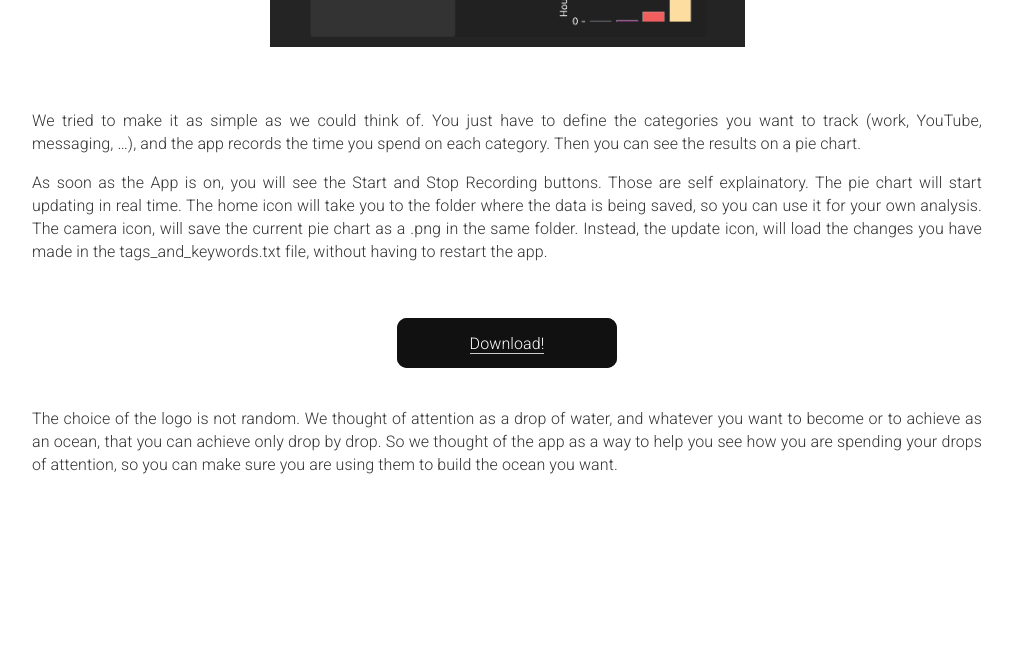
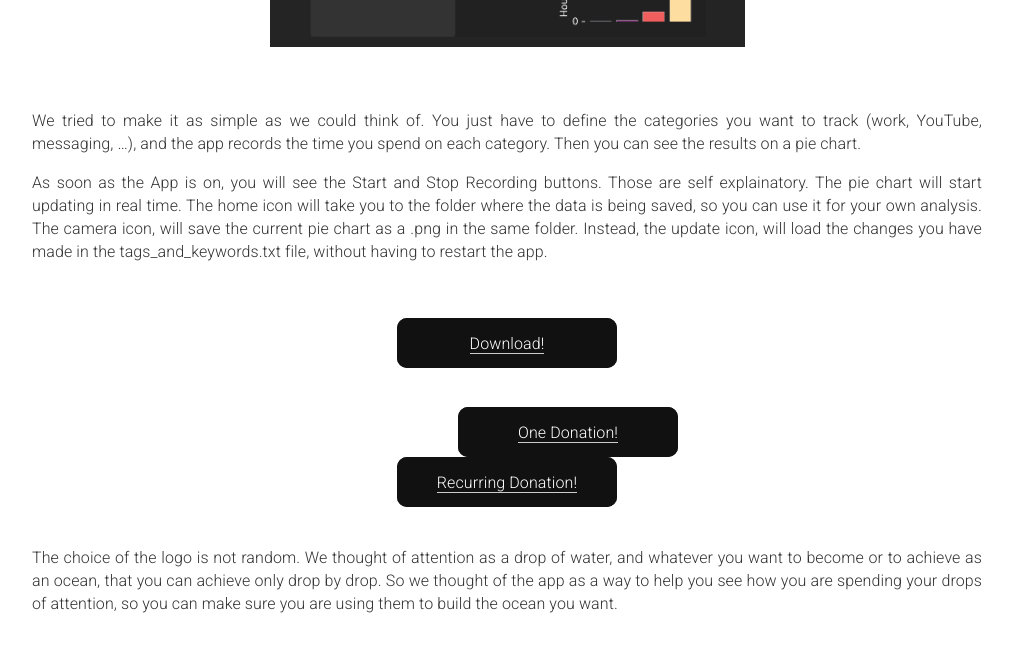
Before and after one commit to trackattapp/trackattapp, a Jekyll site: the page built from _pages/home.md, in a window 1280 px wide and 900 px high, scrolled down 745 px. Shown: the top 652 px of the window, without its empty margins (133-1146 px from the left). Built offline with Jekyll 4.4.1, drawn with Linux system fonts in a browser that asks for light colours.

Commit message:
minor changes

```diff
--- a/_pages/home.md
+++ b/_pages/home.md
@@ -58,6 +58,24 @@ made in the tags_and_keywords.txt file, without having to restart the app.
 
 <br>
 
+
+<center>
+<div  class="row">
+   <div id="A" style="width: 10%;">
+    <button class="glow-on-hover">
+        <a href="https://drive.google.com/uc?export=download&id=1uZm3YjT6yQvq5ps7sieoNGWYnF0tR1Vh" download>One Donation!</a>
+    </button>
+   </div>
+   <div id="B" style="width: 50%;">
+    <button class="glow-on-hover">
+        <a href="https://drive.google.com/uc?export=download&id=1uZm3YjT6yQvq5ps7sieoNGWYnF0tR1Vh" download>Recurring Donation!</a>
+    </button>
+   </div>
+</div>
+</center>
+
+<br>
+
 The choice of the logo is not random. We thought of attention as a drop of water, and
 whatever you want to become or to achieve as an ocean, that you can achieve only drop by
 drop. So we thought of the app as a way to help you see how you are spending your drops
```
